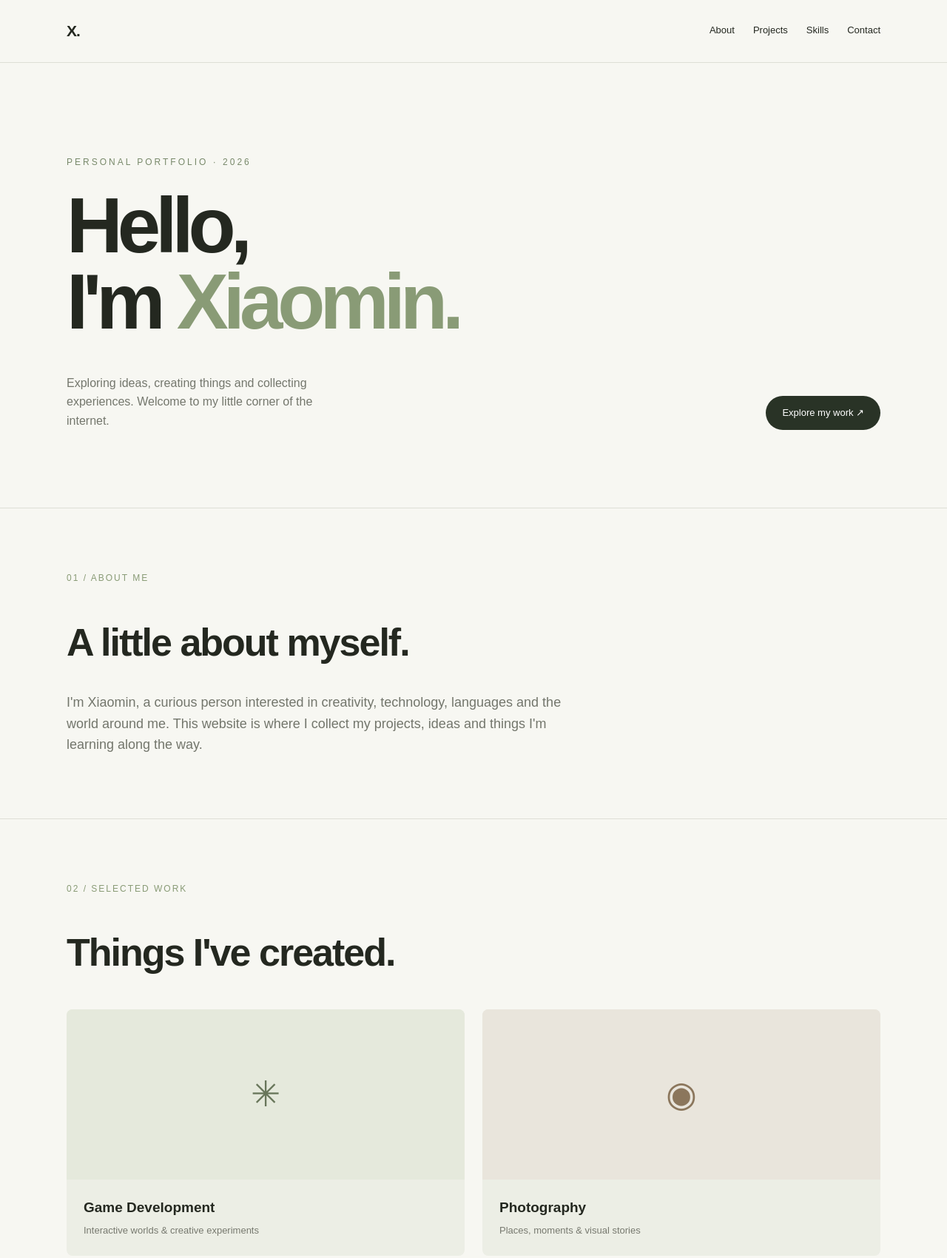
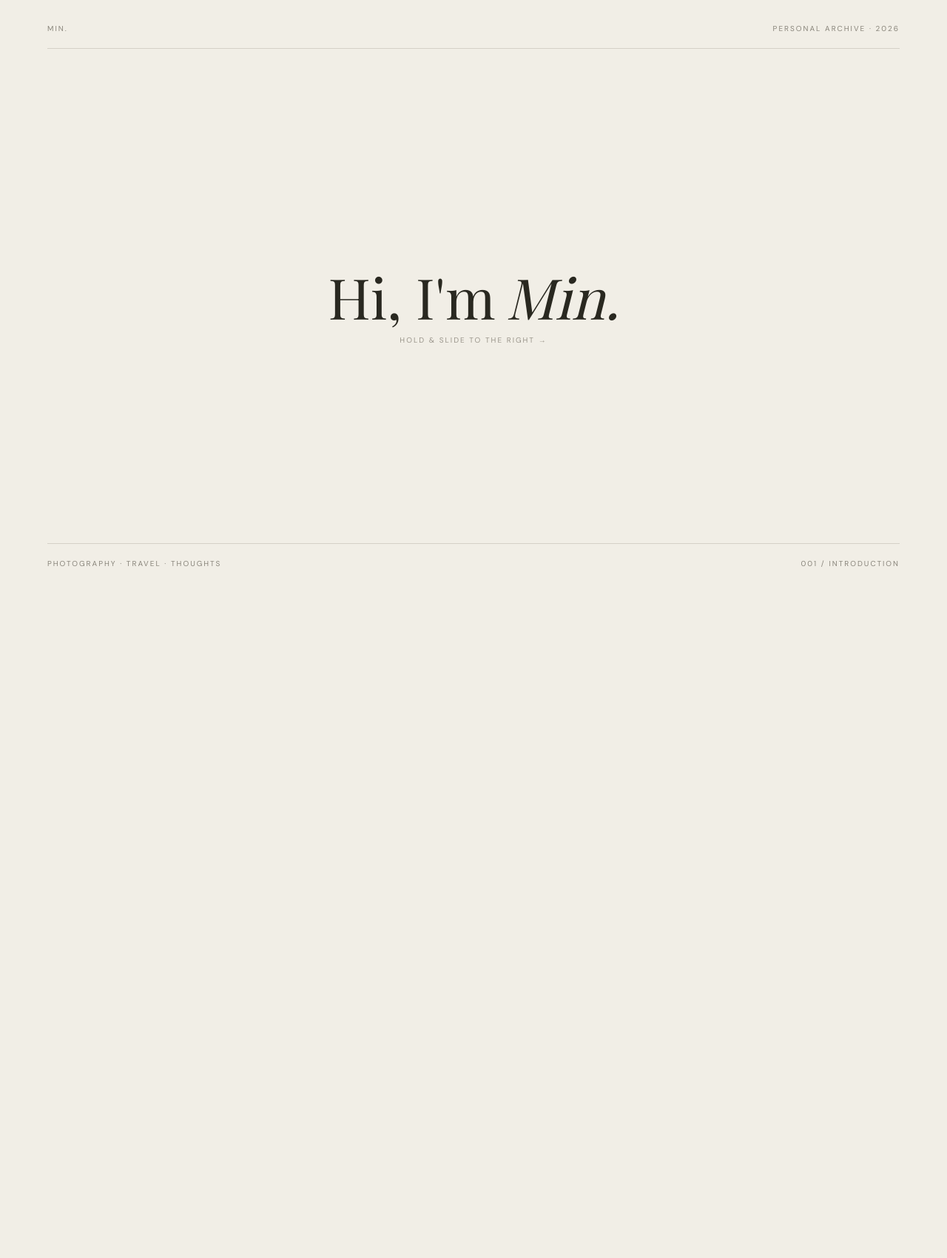
Before and after one commit to xiaonim1118-dot/xiaomin1118.github.io, a plain HTML site: page index.html in a window 1280 px wide. Shown: the top 1700 px of the page at 74% size. After the commit the page ends 800 px from the top, so only its background shows below. Drawn offline with nearby package versions, Linux system fonts and the light colour scheme; a web font is replaced by a local one.

Commit message:
Update index.html

```diff
--- a/index.html
+++ b/index.html
@@ -4,237 +4,256 @@
 <head>
   <meta charset="UTF-8">
   <meta name="viewport" content="width=device-width, initial-scale=1.0">
-  <meta name="description" content="Xiaomin's personal portfolio.">
-  <title>Xiaomin | Personal Portfolio</title>
+  <title>Min. | Individual Notebook</title>
+  <meta name="description" content="A personal visual archive of photography, travels and thoughts.">
+
+  <link rel="preconnect" href="https://fonts.googleapis.com">
+  <link rel="preconnect" href="https://fonts.gstatic.com" crossorigin>
+  <link href="https://fonts.googleapis.com/css2?family=DM+Sans:wght@400;500&family=Playfair+Display:ital,wght@0,400;0,500;1,400&display=swap" rel="stylesheet">
+
   <style>
-    * { box-sizing: border-box; margin: 0; padding: 0; }
-    html { scroll-behavior: smooth; }
+    * {
+      margin: 0;
+      padding: 0;
+      box-sizing: border-box;
+    }
+
     body {
-      background: #f7f7f2;
-      color: #242820;
-      font-family: Arial, Helvetica, sans-serif;
-      line-height: 1.6;
+      background: #f1eee6;
+      color: #292820;
+      font-family: 'DM Sans', sans-serif;
+      overflow: hidden;
+      height: 100vh;
     }
-    a { color: inherit; text-decoration: none; }
-    .container { width: min(1100px, 88%); margin: auto; }
+
+    .page {
+      height: 100vh;
+      min-height: 500px;
+      position: relative;
+      padding: 32px 5vw;
+      display: flex;
+      flex-direction: column;
+    }
+
+    header, footer {
+      display: flex;
+      justify-content: space-between;
+      align-items: center;
+      font-size: 10px;
+      letter-spacing: 2px;
+      color: #88847a;
+    }
+
     header {
-      padding: 25px 0;
-      border-bottom: 1px solid #dedfd6;
+      border-bottom: 1px solid #d4d0c7;
+      padding-bottom: 20px;
     }
-    nav { display: flex; justify-content: space-between; align-items: center; }
-    .logo { font-size: 21px; font-weight: 800; letter-spacing: -1px; }
-    .nav-links { display: flex; gap: 25px; font-size: 13px; }
-    .nav-links a:hover { color: #72865c; }
-    .hero { padding: 125px 0 105px; }
-    .eyebrow {
-      color: #78896a; font-size: 12px; letter-spacing: 3px;
-      text-transform: uppercase; margin-bottom: 25px;
+
+    main {
+      flex: 1;
+      display: flex;
+      justify-content: center;
+      align-items: center;
+      position: relative;
     }
-    h1 {
-      font-size: clamp(55px, 10vw, 105px);
-      line-height: .98; letter-spacing: -7px;
-      font-weight: 700;
+
+    .stage {
+      position: relative;
+      width: min(850px, 90vw);
+      height: 180px;
+      display: flex;
+      align-items: center;
+      justify-content: center;
     }
-    h1 span { color: #899b76; }
-    .hero-bottom {
-      display: flex; justify-content: space-between;
-      align-items: end; margin-top: 45px; gap: 25px;
+
+    .intro {
+      position: relative;
+      z-index: 2;
+      display: flex;
+      align-items: center;
+      gap: 14px;
+      white-space: nowrap;
+      font-family: 'Playfair Display', serif;
+      font-size: clamp(38px, 7vw, 76px);
+      font-weight: 400;
     }
-    .intro { max-width: 390px; color: #74776d; font-size: 16px; }
-    .button {
-      display: inline-block; padding: 13px 22px;
-      background: #293326; color: white;
-      border-radius: 30px; font-size: 13px;
-      transition: .25s;
+
+    .min {
+      font-style: italic;
+      cursor: grab;
+      touch-action: none;
+      user-select: none;
+      position: relative;
+      z-index: 3;
+      transition: color .25s;
     }
-    .button:hover { background: #72865c; transform: translateY(-3px); }
-    section { padding: 85px 0; border-top: 1px solid #dedfd6; }
-    .section-label {
-      font-size: 12px; letter-spacing: 2px;
-      color: #899b76; text-transform: uppercase; margin-bottom: 35px;
+
+    .min:active {
+      cursor: grabbing;
     }
-    h2 { font-size: clamp(32px, 5vw, 52px); letter-spacing: -2px; }
-    .about-text {
-      max-width: 680px; margin-top: 25px;
-      color: #73766c; font-size: 18px;
+
+    .reveal {
+      position: absolute;
+      left: 50%;
+      top: 50%;
+      transform: translate(-50%, -50%);
+      width: 100%;
+      text-align: center;
+      opacity: 0;
+      pointer-events: none;
+      font-family: 'Playfair Display', serif;
+      font-size: clamp(35px, 6vw, 68px);
+      white-space: nowrap;
+      transition: opacity .35s ease;
     }
-    .project-grid {
-      display: grid; grid-template-columns: 1fr 1fr;
-      gap: 24px; margin-top: 35px;
+
+    .reveal em {
+      font-weight: 400;
     }
-    .project {
-      background: #eceee5; border-radius: 8px;
-      overflow: hidden; transition: .3s;
+
+    .stage.done .reveal {
+      opacity: 1;
     }
-    .project:hover { transform: translateY(-5px); }
-    .project-art {
-      height: 230px; display: grid; place-items: center;
-      background: #e5e9dc; color: #68765a;
-      font-size: 48px;
+
+    .stage.done .intro {
+      opacity: 0;
+      pointer-events: none;
+      transition: opacity .4s ease;
     }
-    .project:nth-child(2) .project-art { background: #e9e5dc; color: #8b765c; }
-    .project:nth-child(3) .project-art { background: #e2e7e8; color: #607b83; }
-    .project:nth-child(4) .project-art { background: #e9e2e5; color: #896c7a; }
-    .project-info { padding: 23px; }
-    .project-info h3 { font-size: 19px; margin-bottom: 5px; }
-    .project-info p { color: #77796f; font-size: 13px; }
-    .skills {
-      display: flex; flex-wrap: wrap; gap: 12px; margin-top: 30px;
+
+    .hint {
+      position: absolute;
+      bottom: 24px;
+      left: 50%;
+      transform: translateX(-50%);
+      font-size: 10px;
+      letter-spacing: 2px;
+      color: #99948a;
+      white-space: nowrap;
+      transition: opacity .3s;
     }
-    .skill {
-      border: 1px solid #d9dbd1; border-radius: 30px;
-      padding: 10px 19px; font-size: 13px;
+
+    .stage.done .hint {
+      opacity: 0;
     }
-    .contact-box {
-      background: #293326; color: #f7f7f2;
-      padding: 55px; border-radius: 10px; margin-top: 30px;
+
+    footer {
+      border-top: 1px solid #d4d0c7;
+      padding-top: 20px;
     }
-    .contact-box h2 { margin-bottom: 18px; }
-    .contact-box p { color: #c4cabc; margin-bottom: 25px; }
-    .contact-box .button { background: #899b76; }
-    footer {
-      padding: 30px 0; color: #898b82;
-      font-size: 12px; display: flex;
-      justify-content: space-between; gap: 15px;
+
+    @media (max-width: 600px) {
+      .page {
+        padding: 24px 6vw;
       }
-    .reveal { opacity: 0; transform: translateY(20px); transition: .7s; }
-    .reveal.visible { opacity: 1; transform: translateY(0); }
-    @media(max-width: 650px) {
-      .nav-links { gap: 12px; font-size: 11px; }
-      .hero { padding: 90px 0 75px; }
-      h1 { letter-spacing: -4px; }
-      .hero-bottom { align-items: start; flex-direction: column; }
-      .project-grid { grid-template-columns: 1fr; }
-      .contact-box { padding: 30px 23px; }
-      footer { flex-direction: column; }
-      section { padding: 65px 0; }
+
+      .intro {
+        gap: 8px;
+        font-size: clamp(32px, 8vw, 48px);
+      }
+
+      .reveal {
+        white-space: normal;
+        font-size: 38px;
+        line-height: 1.25;
+      }
+
+      .stage {
+        width: 100%;
+      }
     }
   </style>
 </head>
+
 <body>
+  <div class="page">
+
     <header>
-    <nav class="container">
-      <a class="logo" href="#">X.</a>
-      <div class="nav-links">
-        <a href="#about">About</a>
-        <a href="#projects">Projects</a>
-        <a href="#skills">Skills</a>
-        <a href="#contact">Contact</a>
-      </div>
-    </nav>
+      <span>MIN.</span>
+      <span>PERSONAL ARCHIVE · 2026</span>
     </header>
 
     <main>
-    <div class="container hero">
-      <p class="eyebrow">PERSONAL PORTFOLIO · 2026</p>
-      <h1>Hello,<br>I'm <span>Xiaomin.</span></h1>
-      <div class="hero-bottom">
-        <p class="intro">
-          Exploring ideas, creating things and collecting experiences.
-          Welcome to my little corner of the internet.
-        </p>
-        <a class="button" href="#projects">Explore my work ↗</a>
-      </div>
+      <div class="stage" id="stage">
+
+        <div class="intro" id="intro">
+          <span>Hi, I'm</span>
+          <span class="min" id="min">Min.</span>
         </div>
 
-    <section id="about">
-      <div class="container">
-        <p class="section-label">01 / ABOUT ME</p>
-        <h2>A little about myself.</h2>
-        <p class="about-text">
-          I'm Xiaomin, a curious person interested in creativity,
-          technology, languages and the world around me.
-          This website is where I collect my projects, ideas
-          and things I'm learning along the way.
-        </p>
+        <div class="reveal">
+          My Individual<br>
+          <em>Notebook.</em>
         </div>
-    </section>
 
-    <section id="projects">
-      <div class="container">
-        <p class="section-label">02 / SELECTED WORK</p>
-        <h2>Things I've created.</h2>
-        <div class="project-grid">
-          <article class="project">
-            <div class="project-art">✳</div>
-            <div class="project-info">
-              <h3>Game Development</h3>
-              <p>Interactive worlds & creative experiments</p>
+        <div class="hint" id="hint">
+          HOLD & SLIDE TO THE RIGHT →
         </div>
-          </article>
-          <article class="project">
-            <div class="project-art">◉</div>
-            <div class="project-info">
-              <h3>Photography</h3>
-              <p>Places, moments & visual stories</p>
+
       </div>
-          </article>
-          <article class="project">
-            <div class="project-art">⌘</div>
-            <div class="project-info">
-              <h3>Digital Projects</h3>
-              <p>Ideas turned into little creations</p>
-            </div>
-          </article>
-          <article class="project">
-            <div class="project-art">✎</div>
-            <div class="project-info">
-              <h3>Learning Journal</h3>
-              <p>Languages, thoughts & discoveries</p>
-            </div>
-          </article>
-        </div>
-      </div>
-    </section>
-
-    <section id="skills">
-      <div class="container">
-        <p class="section-label">03 / INTERESTS</p>
-        <h2>Always exploring.</h2>
-        <div class="skills">
-          <span class="skill">Creative Thinking</span>
-          <span class="skill">Game Development</span>
-          <span class="skill">Photography</span>
-          <span class="skill">Languages</span>
-          <span class="skill">Technology</span>
-          <span class="skill">Travel</span>
-        </div>
-      </div>
-    </section>
-
-    <section id="contact">
-      <div class="container">
-        <p class="section-label">04 / GET IN TOUCH</p>
-        <div class="contact-box">
-          <h2>Let's connect.</h2>
-          <p>Have an interesting idea or just want to say hello?</p>
-          <a class="button" href="mailto:YOUR_EMAIL@example.com">
-            Say Hello ↗
-          </a>
-        </div>
-      </div>
-    </section>
     </main>
 
-  <footer class="container">
-    <span>© 2026 Xiaomin. All rights reserved.</span>
-    <span>Made with curiosity.</span>
+    <footer>
+      <span>PHOTOGRAPHY · TRAVEL · THOUGHTS</span>
+      <span>001 / INTRODUCTION</span>
     </footer>
 
+  </div>
+
   <script>
-    const observer = new IntersectionObserver(entries => {
-      entries.forEach(entry => {
-        if (entry.isIntersecting) {
-          entry.target.classList.add('visible');
-          observer.unobserve(entry.target);
+    const min = document.getElementById('min');
+    const stage = document.getElementById('stage');
+
+    let startX = 0;
+    let currentX = 0;
+    let dragging = false;
+
+    const threshold = 150;
+
+    min.addEventListener('pointerdown', (e) => {
+      if (stage.classList.contains('done')) return;
+
+      dragging = true;
+      startX = e.clientX;
+      min.setPointerCapture(e.pointerId);
+      min.style.transition = 'none';
+    });
+
+    min.addEventListener('pointermove', (e) => {
+      if (!dragging) return;
+
+      currentX = Math.max(0, Math.min(e.clientX - startX, 250));
+
+      min.style.transform = `translateX(${currentX}px)`;
+
+      if (currentX >= threshold) {
+        finish();
       }
     });
-    }, { threshold: 0.12 });
 
-    document.querySelectorAll('section').forEach(section => {
-      section.classList.add('reveal');
-      observer.observe(section);
+    function finish() {
+      dragging = false;
+      min.style.transition = 'transform .4s ease, opacity .4s ease';
+      min.style.transform = 'translateX(250px)';
+      min.style.opacity = '0';
+
+      stage.classList.add('done');
+    }
+
+    function reset() {
+      if (stage.classList.contains('done')) return;
+
+      dragging = false;
+      min.style.transition = 'transform .3s ease';
+      min.style.transform = 'translateX(0)';
+    }
+
+    min.addEventListener('pointerup', reset);
+    min.addEventListener('pointercancel', reset);
+    min.addEventListener('lostpointercapture', () => {
+      if (!stage.classList.contains('done')) reset();
     });
   </script>
+
 </body>
 </html>
```
Lines whose indentation alone changed are shown as unchanged.
